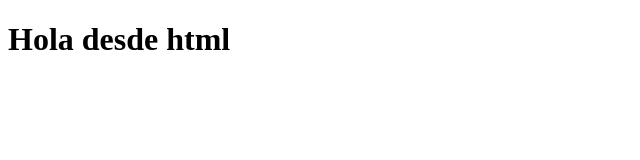
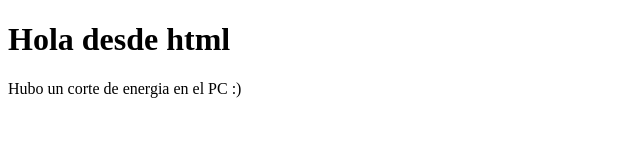
Before and after one commit to juliopucha/cursoGIT-gitHub_YoutubeBluuweb, a plain HTML site: page index.html in a window 1280 px wide. Shown: the whole page, without its empty margins (0-640 px from the left). Drawn offline with Linux system fonts and the light colour scheme.

Commit message:
Se agrega hn

```diff
--- a/index.html
+++ b/index.html
@@ -7,6 +7,7 @@
     <title>Document</title>
 </head>
 <h1>Hola desde html</h1>
+<hn>Hubo un corte de energia en el PC :)</hn>
 <body>
 
 </body>
```
